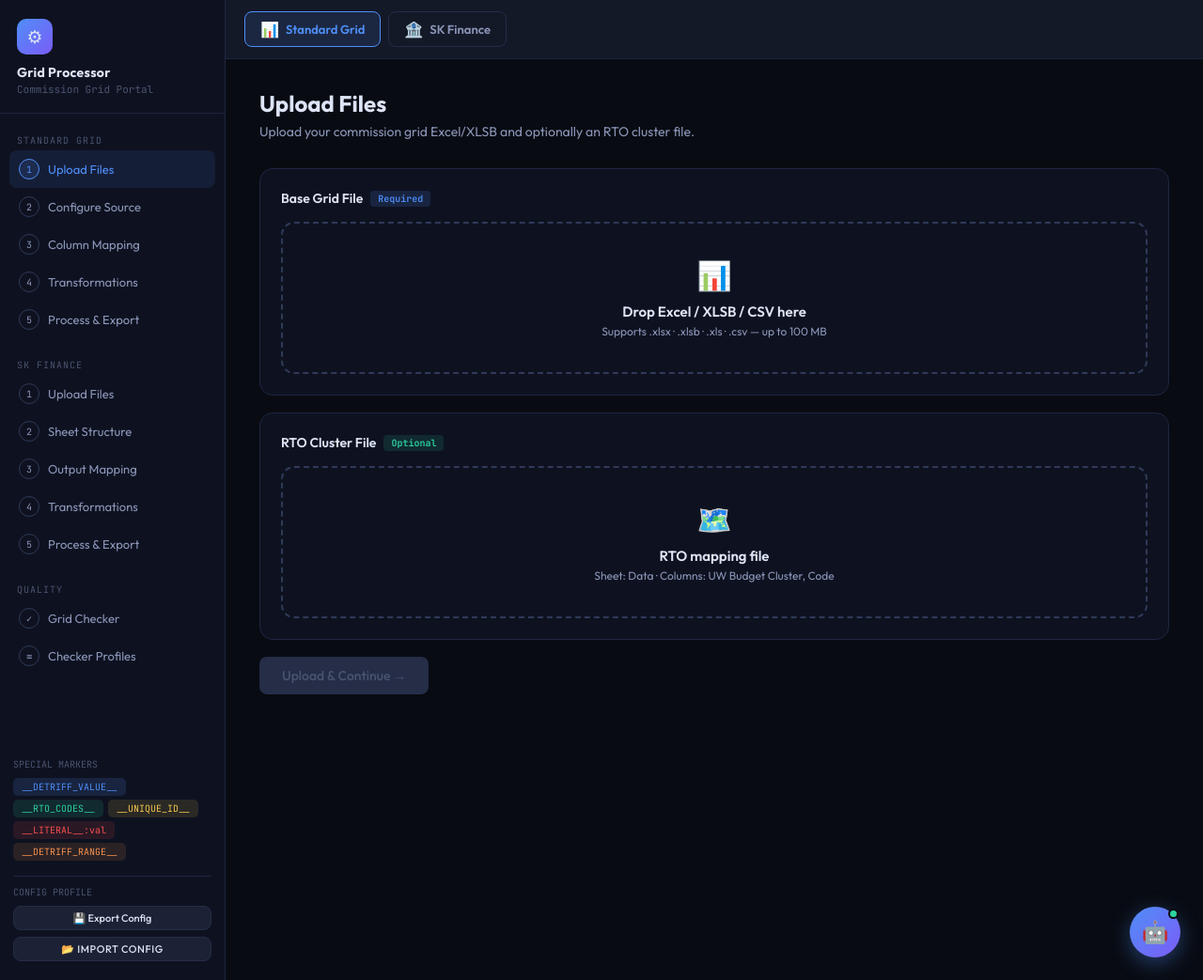
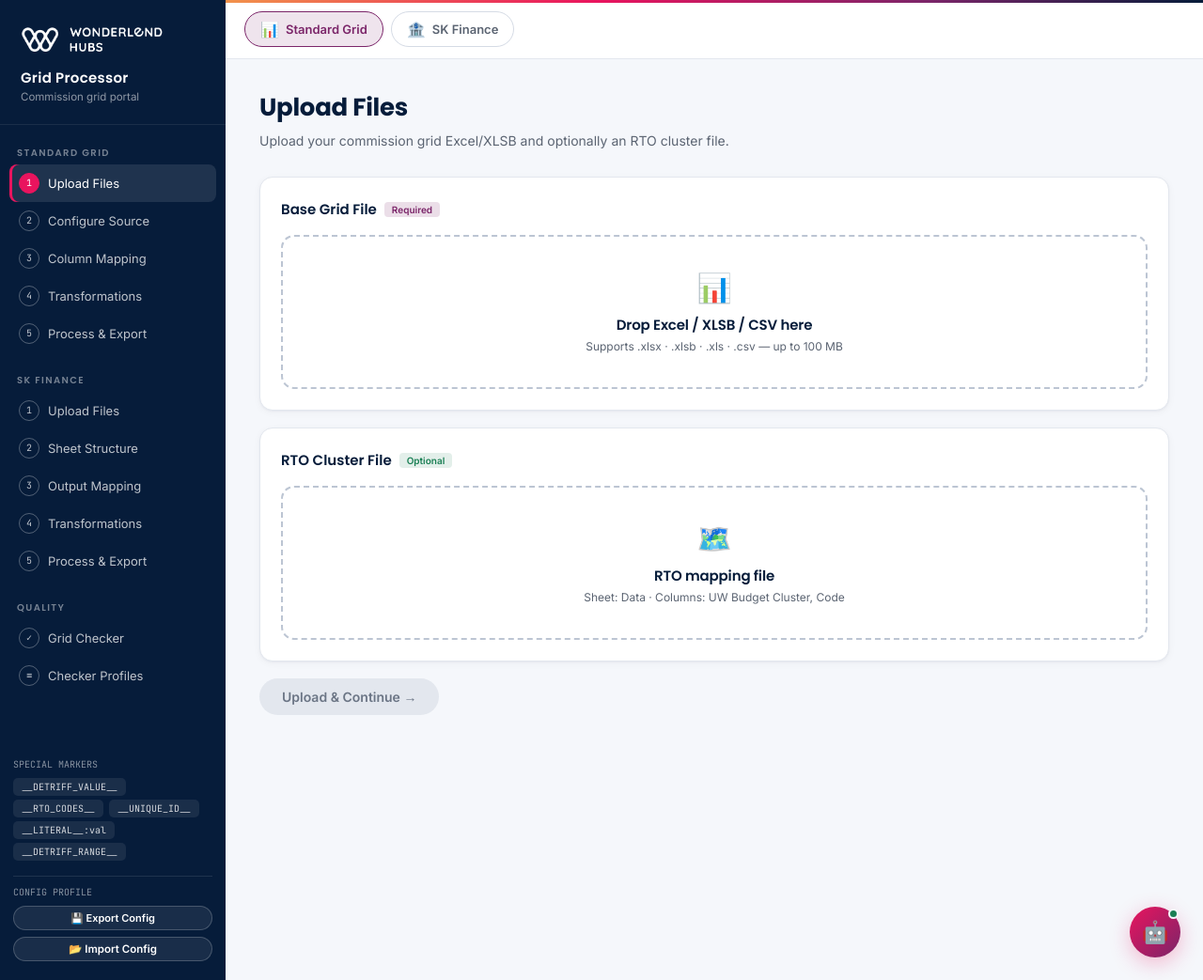
Before and after one commit to deepganatra-wlh/Banca_Portal, a Flask app: page / in a window 1280 px wide. Shown: the whole page at 94% size. Run offline with Flask 3, Linux system fonts and the light colour scheme; some libraries are stand-ins or nearby versions.

Commit message:
WLH Branding

```diff
--- a/templates/index.html
+++ b/templates/index.html
@@ -2,17 +2,17 @@
 <html lang="en">
 <head>
 <meta charset="UTF-8"/><meta name="viewport" content="width=device-width,initial-scale=1.0"/>
-<title>Grid Processor Portal</title>
-<link rel="preconnect" href="https://fonts.googleapis.com"/>
-<link href="https://fonts.googleapis.com/css2?family=JetBrains+Mono:wght@400;500;600&family=Outfit:wght@300;400;500;600;700;800&display=swap" rel="stylesheet"/>
+<title>Grid Processor · Wonderlend Hubs</title>
+<link rel="icon" type="image/png" href="/static/brand/favicon.png"/><link rel="apple-touch-icon" href="/static/brand/apple-touch-icon.png"/><meta name="theme-color" content="#061C3A"/>
+<link rel="preconnect" href="https://fonts.googleapis.com"/><link rel="preconnect" href="https://fonts.gstatic.com" crossorigin/><link href="https://fonts.googleapis.com/css2?family=Poppins:wght@500;600;700;800&family=Inter:wght@400;500;600;700&family=JetBrains+Mono:wght@400;500;600&display=swap" rel="stylesheet"/>
 <style>
 :root{
-  --bg:#080b12;--s1:#0e1220;--s2:#141928;--s3:#1c2235;
-  --b1:#1e2540;--b2:#252d47;--b3:#2e3a58;
-  --ac:#4f8ef7;--ac2:#7b5cf7;--ac3:#f74f8e;
-  --gr:#2dd4a0;--ye:#f7c94f;--re:#f74f4f;--or:#f7924f;
-  --tx:#dde4f5;--t2:#8b96b8;--t3:#4a5470;--t4:#2a3050;
-  --fn:'Outfit',sans-serif;--mo:'JetBrains Mono',monospace;
+  --bg:#F5F7FB;--s1:#FFFFFF;--s2:#F8FAFD;--s3:#F2F5FA;
+  --b1:#E3E7EE;--b2:#D5DBE5;--b3:#BCC5D3;
+  --ac:#7B2569;--ac2:#E9145E;--ac3:#CC0F51;
+  --gr:#1A7F54;--ye:#A84D0E;--re:#CC0F51;--or:#A84D0E;
+  --tx:#061C3A;--t2:#5B6472;--t3:#6B7585;--t4:#C3CAD6;
+  --fn:'Inter',system-ui,sans-serif;--mo:'JetBrains Mono',monospace;
   --r:10px;--r2:14px;--r3:20px;
 }
 *{box-sizing:border-box;margin:0;padding:0}
@@ -26,8 +26,8 @@ html,body{height:100%;background:var(--bg);color:var(--tx);font-family:var(--fn)
 /* ── Mode bar ── */
 .mode-bar{background:var(--s2);border-bottom:1px solid var(--b1);padding:12px 20px;display:flex;gap:8px;align-items:center;}
 .mode-btn{display:flex;align-items:center;gap:7px;padding:8px 16px;border-radius:8px;font-size:13px;font-weight:600;cursor:pointer;border:1.5px solid var(--b2);background:transparent;color:var(--t2);transition:all .15s;font-family:var(--fn);}
-.mode-btn.active{background:rgba(79,142,247,.12);border-color:var(--ac);color:var(--ac);}
-.mode-btn.sk.active{background:rgba(247,79,142,.1);border-color:var(--ac3);color:var(--ac3);}
+.mode-btn.active{background:rgba(123,37,105,.12);border-color:var(--ac);color:var(--ac);}
+.mode-btn.sk.active{background:rgba(233,20,94,.1);border-color:var(--ac3);color:var(--ac3);}
 .mode-icon{font-size:16px;}
 
 /* ── Sidebar ── */
@@ -40,20 +40,20 @@ html,body{height:100%;background:var(--bg);color:var(--tx);font-family:var(--fn)
 .nav-sec-label{font-size:10px;text-transform:uppercase;letter-spacing:.1em;color:var(--t3);padding:8px 8px 4px;font-family:var(--mo);}
 .nav-item{display:flex;align-items:center;gap:9px;padding:9px 10px;border-radius:8px;cursor:pointer;font-size:13px;color:var(--t2);transition:all .15s;border:none;background:none;width:100%;text-align:left;font-family:var(--fn);}
 .nav-item:hover{background:var(--s3);color:var(--tx);}
-.nav-item.active{background:rgba(79,142,247,.1);color:var(--ac);}
-.nav-item.sk-active{background:rgba(247,79,142,.08);color:var(--ac3);}
+.nav-item.active{background:rgba(123,37,105,.1);color:var(--ac);}
+.nav-item.sk-active{background:rgba(233,20,94,.08);color:var(--ac3);}
 .step-badge{width:22px;height:22px;border-radius:50%;border:1.5px solid var(--b3);display:flex;align-items:center;justify-content:center;font-size:10px;font-family:var(--mo);flex-shrink:0;}
-.nav-item.active .step-badge{border-color:var(--ac);color:var(--ac);background:rgba(79,142,247,.12);}
-.nav-item.sk-active .step-badge{border-color:var(--ac3);color:var(--ac3);background:rgba(247,79,142,.1);}
-.nav-item.done .step-badge{background:var(--gr);border-color:var(--gr);color:#080b12;}
+.nav-item.active .step-badge{border-color:var(--ac);color:var(--ac);background:rgba(123,37,105,.12);}
+.nav-item.sk-active .step-badge{border-color:var(--ac3);color:var(--ac3);background:rgba(233,20,94,.1);}
+.nav-item.done .step-badge{background:var(--gr);border-color:var(--gr);color:#FFFFFF;}
 
 .sidebar-foot{padding:14px 14px 20px;margin-top:auto;}
 .marker-pill{display:inline-block;padding:3px 9px;border-radius:5px;font-family:var(--mo);font-size:10px;margin:2px 2px 2px 0;}
-.mp-blue{background:rgba(79,142,247,.15);color:var(--ac);}
-.mp-gr{background:rgba(45,212,160,.12);color:var(--gr);}
-.mp-ye{background:rgba(247,201,79,.12);color:var(--ye);}
-.mp-re{background:rgba(247,79,79,.12);color:var(--re);}
-.mp-or{background:rgba(247,146,79,.12);color:var(--or);}
+.mp-blue{background:rgba(123,37,105,.15);color:var(--ac);}
+.mp-gr{background:rgba(26,127,84,.12);color:var(--gr);}
+.mp-ye{background:rgba(242,146,75,.12);color:var(--ye);}
+.mp-re{background:rgba(233,20,94,.12);color:var(--re);}
+.mp-or{background:rgba(242,146,75,.12);color:var(--or);}
 
 /* ── Panel system ── */
 .portal-panel{display:none;padding:32px 36px;max-width:1080px;}
@@ -63,21 +63,21 @@ html,body{height:100%;background:var(--bg);color:var(--tx);font-family:var(--fn)
 .ph{margin-bottom:28px;}
 .ph h2{font-size:24px;font-weight:700;}
 .ph p{color:var(--t2);margin-top:5px;line-height:1.5;}
-.ph .ph-tag{display:inline-block;padding:3px 10px;border-radius:5px;font-size:11px;font-family:var(--mo);margin-left:10px;background:rgba(247,79,142,.1);color:var(--ac3);vertical-align:middle;}
+.ph .ph-tag{display:inline-block;padding:3px 10px;border-radius:5px;font-size:11px;font-family:var(--mo);margin-left:10px;background:rgba(233,20,94,.1);color:var(--ac3);vertical-align:middle;}
 
 /* ── Cards ── */
 .card{background:var(--s1);border:1px solid var(--b1);border-radius:var(--r2);padding:22px;margin-bottom:18px;}
 .card-title{font-size:14px;font-weight:600;margin-bottom:16px;display:flex;align-items:center;gap:8px;flex-wrap:wrap;}
 .badge{padding:2px 8px;border-radius:4px;font-size:10px;font-family:var(--mo);}
-.badge-blue{background:rgba(79,142,247,.15);color:var(--ac);}
-.badge-gr{background:rgba(45,212,160,.12);color:var(--gr);}
-.badge-ye{background:rgba(247,201,79,.12);color:var(--ye);}
-.badge-or{background:rgba(247,146,79,.12);color:var(--or);}
+.badge-blue{background:rgba(123,37,105,.15);color:var(--ac);}
+.badge-gr{background:rgba(26,127,84,.12);color:var(--gr);}
+.badge-ye{background:rgba(242,146,75,.12);color:var(--ye);}
+.badge-or{background:rgba(242,146,75,.12);color:var(--or);}
 
 /* ── Upload ── */
 .upload-zone{border:2px dashed var(--b3);border-radius:var(--r2);padding:36px 20px;text-align:center;cursor:pointer;transition:all .2s;position:relative;}
-.upload-zone:hover,.upload-zone.drag{border-color:var(--ac);background:rgba(79,142,247,.04);}
-.upload-zone.has-file{border-color:var(--gr);background:rgba(45,212,160,.03);}
+.upload-zone:hover,.upload-zone.drag{border-color:var(--ac);background:rgba(123,37,105,.04);}
+.upload-zone.has-file{border-color:var(--gr);background:rgba(26,127,84,.03);}
 .upload-zone input{position:absolute;inset:0;opacity:0;cursor:pointer;width:100%;}
 .upload-icon{font-size:30px;margin-bottom:10px;}
 .upload-zone h3{font-size:15px;font-weight:600;margin-bottom:4px;}
@@ -223,12 +223,12 @@ tr:hover td{background:rgba(255,255,255,.02);}
 /* ── AI Assistant ── */
 .ai-fab{position:fixed;right:24px;bottom:24px;width:54px;height:54px;border-radius:50%;
   background:linear-gradient(135deg,var(--ac),var(--ac2));border:none;cursor:pointer;z-index:500;
-  display:flex;align-items:center;justify-content:center;font-size:23px;box-shadow:0 6px 22px rgba(79,142,247,.4);
+  display:flex;align-items:center;justify-content:center;font-size:23px;box-shadow:0 6px 22px rgba(123,37,105,.4);
   transition:transform .15s;}
 .ai-fab:hover{transform:scale(1.06);}
 .ai-fab .ai-dot{position:absolute;top:2px;right:2px;width:11px;height:11px;border-radius:50%;background:var(--gr);border:2px solid var(--bg);}
 .ai-panel{position:fixed;right:24px;bottom:90px;width:380px;max-height:min(620px,75vh);background:var(--s1);
-  border:1px solid var(--b1);border-radius:var(--r3);box-shadow:0 20px 60px rgba(0,0,0,.5);z-index:499;
+  border:1px solid var(--b1);border-radius:var(--r3);box-shadow:0 20px 60px rgba(6,28,58,.18);z-index:499;
   display:none;flex-direction:column;overflow:hidden;}
 .ai-panel.open{display:flex;}
 .ai-head{padding:14px 16px;border-bottom:1px solid var(--b1);display:flex;align-items:center;gap:10px;background:var(--s2);}
@@ -305,6 +305,77 @@ tr:hover td{background:rgba(255,255,255,.02);}
 .vc-toolbar{display:flex;gap:10px;align-items:center;flex-wrap:wrap;margin-bottom:12px;}
 .vc-toolbar select{width:auto;}
 .vc-danger:hover{border-color:var(--re)!important;color:var(--re)!important;}
+
+/* ══════════════════════════════════════════════════════════════════════
+   Wonderlend Hubs brand layer — brand guidelines v1.0 (2026)
+   Ink Navy grounds · rose→purple gradient signs · orange lifts moments
+   Poppins for headings, Inter for body/UI, JetBrains Mono kept for data
+   ══════════════════════════════════════════════════════════════════════ */
+:root{
+  --wl-navy:#061C3A;--wl-rose:#E9145E;--wl-purple:#7B2569;--wl-orange:#F2924B;
+  --wl-hair:#E3E7EE;--wl-grey:#5B6472;--wl-lav:#F3EEF8;--wl-bw:#EFF3FA;--wl-rw:#FDEEF3;
+  --wl-grad:linear-gradient(90deg,#F2924B 0%,#E9145E 38%,#7B2569 72%,#061C3A 100%);
+  --wl-hd:'Poppins',system-ui,sans-serif;
+  --wl-shadow:0 1px 2px rgba(6,28,58,.04),0 2px 8px rgba(6,28,58,.04);
+}
+html,body{-webkit-font-smoothing:antialiased;}
+h1,h2,h3{font-family:var(--wl-hd);letter-spacing:-.01em;color:var(--wl-navy);}
+::selection{background:rgba(233,20,94,.16);}
+:focus-visible{outline:2px solid var(--wl-purple);outline-offset:2px;}
+.wl-logo{display:block;width:152px;height:auto;margin-bottom:14px;}
+
+/* Sidebar — Ink Navy ground, white logo (page 02: white logo for dark backgrounds) */
+.sidebar{background:var(--wl-navy);border-right:none;
+  --tx:#FFFFFF;--t2:rgba(255,255,255,.74);--t3:rgba(255,255,255,.52);--s3:rgba(255,255,255,.08);
+  --b1:rgba(255,255,255,.10);--b2:rgba(255,255,255,.18);--b3:rgba(255,255,255,.30);--ac:#FFFFFF;}
+.sidebar .logo{padding:28px 22px 22px;border-bottom:1px solid rgba(255,255,255,.08);}
+.sidebar .logo h1{color:#FFFFFF;font-size:15px;font-weight:600;}
+.sidebar .logo p{color:rgba(255,255,255,.55);font-family:var(--fn);font-size:11.5px;}
+.nav-sec-label{font-family:var(--wl-hd);font-weight:600;letter-spacing:.14em;color:rgba(255,255,255,.45);}
+.sidebar .nav-item{color:rgba(255,255,255,.74);}
+.sidebar .nav-item:hover{background:rgba(255,255,255,.06);color:#FFFFFF;}
+.sidebar .nav-item.active,.sidebar .nav-item.sk-active{background:rgba(255,255,255,.10);color:#FFFFFF;box-shadow:inset 3px 0 0 var(--wl-rose);}
+.sidebar .nav-item.active .step-badge,.sidebar .nav-item.sk-active .step-badge{border-color:var(--wl-rose);color:#FFFFFF;background:var(--wl-rose);}
+.sidebar .nav-item.done .step-badge{background:#FFFFFF;border-color:#FFFFFF;color:var(--wl-navy);}
+.sidebar .marker-pill{background:rgba(255,255,255,.08);color:rgba(255,255,255,.82);}
+
+/* Signature gradient — a thin rule on top of the workspace, never a fill */
+.mode-bar{position:relative;background:#FFFFFF;}
+.mode-bar::before{content:'';position:absolute;left:0;right:0;top:0;height:3px;background:var(--wl-grad);}
+.mode-btn{border-radius:999px;}
+
+/* Type: Poppins headings, Inter body and labels, mono only for data */
+.ph h2{font-family:var(--wl-hd);font-weight:700;font-size:26px;}
+.card-title{font-family:var(--wl-hd);font-weight:600;font-size:15px;color:var(--wl-navy);}
+label,.hint,.badge,.stat .lbl{font-family:var(--fn);}
+label{font-weight:600;font-size:10.5px;letter-spacing:.07em;}
+.stat .val{font-family:var(--wl-hd);}
+
+/* Surfaces */
+.card,.stat{box-shadow:var(--wl-shadow);}
+input[type=text],input[type=number],select,textarea{background:#FFFFFF;}
+.upload-zone{background:#FFFFFF;}
+thead{background:var(--s3);}
+
+/* Pill buttons — Ink Navy solid for the main action, navy outline for the next one */
+.btn,.btn-xs{border-radius:999px;font-weight:600;}
+.btn-primary{background:var(--wl-navy);color:#FFFFFF;}
+.btn-primary:hover{background:var(--wl-purple);}
+.btn-primary:disabled{background:var(--b1);color:var(--t3);}
+.btn-sec{background:#FFFFFF;}
+.btn-gr{background:#FFFFFF;color:var(--wl-navy);box-shadow:inset 0 0 0 1.5px var(--wl-navy);}
+.btn-gr:hover{background:var(--wl-navy);color:#FFFFFF;}
+
+/* AI assistant — gradient mark, navy messages */
+.ai-fab,.ai-head .ai-avatar{background:linear-gradient(135deg,var(--wl-rose),var(--wl-purple));}
+.ai-fab{box-shadow:0 6px 22px rgba(233,20,94,.28);}
+.ai-msg.user,.ai-send{background:var(--wl-navy);}
+
+.sidebar .btn-sec{background:rgba(255,255,255,.08);border-color:rgba(255,255,255,.20);color:#FFFFFF;}
+.sidebar .btn-sec:hover{background:rgba(255,255,255,.14);border-color:#FFFFFF;color:#FFFFFF;}
+label.btn{text-transform:none;letter-spacing:0;font-size:11.5px;font-weight:600;margin:0;}
+::-webkit-scrollbar-track{background:var(--bg)}
+::-webkit-scrollbar-thumb{background:#C9D0DB}
 </style>
 </head>
 <body>
@@ -313,9 +384,9 @@ tr:hover td{background:rgba(255,255,255,.02);}
 <!-- ── Sidebar ────────────────────────────────────────────────────────── -->
 <aside class="sidebar">
   <div class="logo">
-    <div class="logo-mark">⚙</div>
+    <img class="wl-logo" src="/static/brand/wonderlend-hubs-logo-white.png" alt="Wonderlend Hubs" width="152" height="29"/>
     <h1>Grid Processor</h1>
-    <p>Commission Grid Portal</p>
+    <p>Commission grid portal</p>
   </div>
 
   <nav class="nav">
--- a/vertical_checker.py
+++ b/vertical_checker.py
@@ -120,7 +120,7 @@ def write_report(path, F):
     from openpyxl.styles import Font, PatternFill, Alignment
     wb = Workbook()
     base = Font(name='Arial', size=10); bold = Font(name='Arial', size=10, bold=True)
-    hf = Font(name='Arial', size=10, bold=True, color='FFFFFF'); hfill = PatternFill('solid', start_color='1F2A44')
+    hf = Font(name='Arial', size=10, bold=True, color='FFFFFF'); hfill = PatternFill('solid', start_color='061C3A')
     sf = {ERROR: PatternFill('solid', start_color='F8CBAD'), WARN: PatternFill('solid', start_color='FFE699'), INFO: PatternFill('solid', start_color='DDEBF7')}
     ws = wb.active; ws.title = 'Summary'
     ws['A1'] = 'Vertical Grid Checker Report'; ws['A1'].font = Font(name='Arial', size=14, bold=True)
```
Also changed, not shown: other parts of templates/index.html (+31 -31 lines), static/brand/apple-touch-icon.png (added), static/brand/favicon.png (added), static/brand/wonderlend-hubs-logo-white.png (added), static/brand/wonderlend-hubs-logo.png (added).
